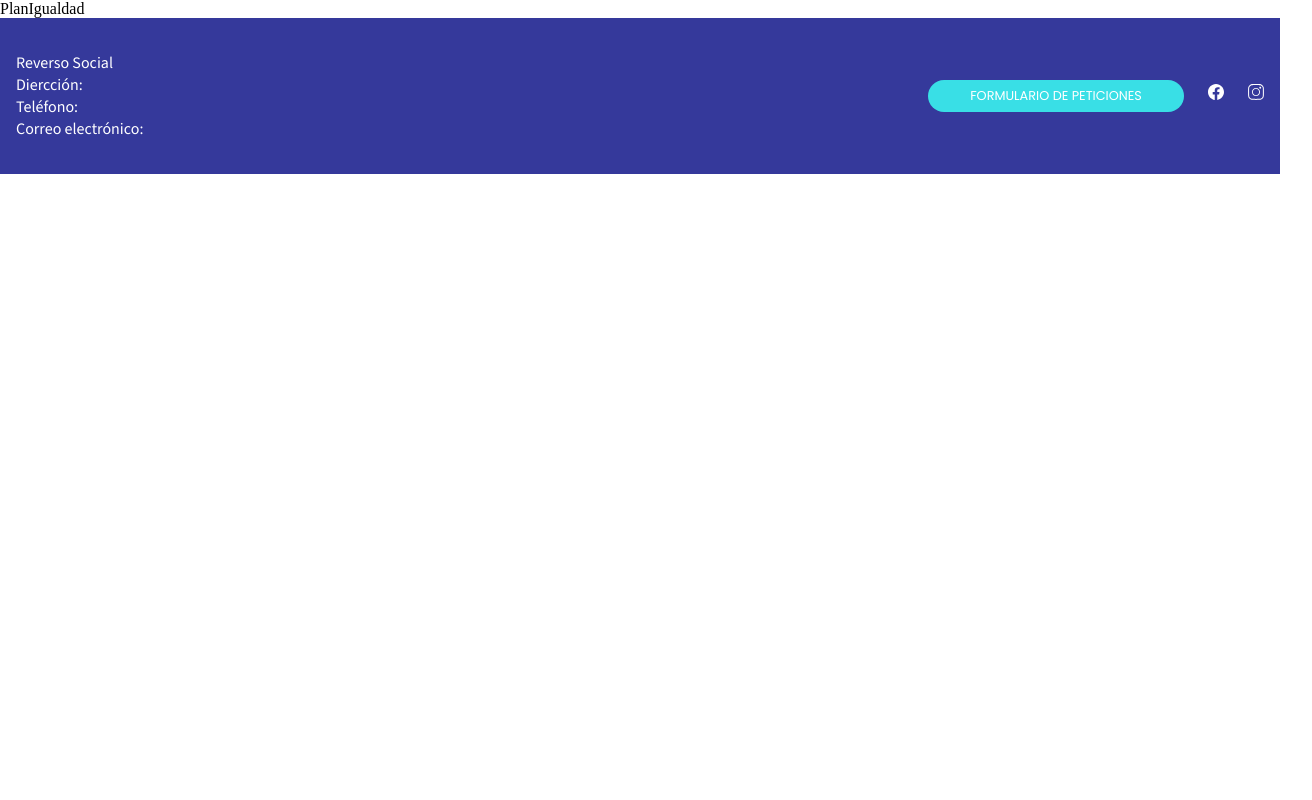
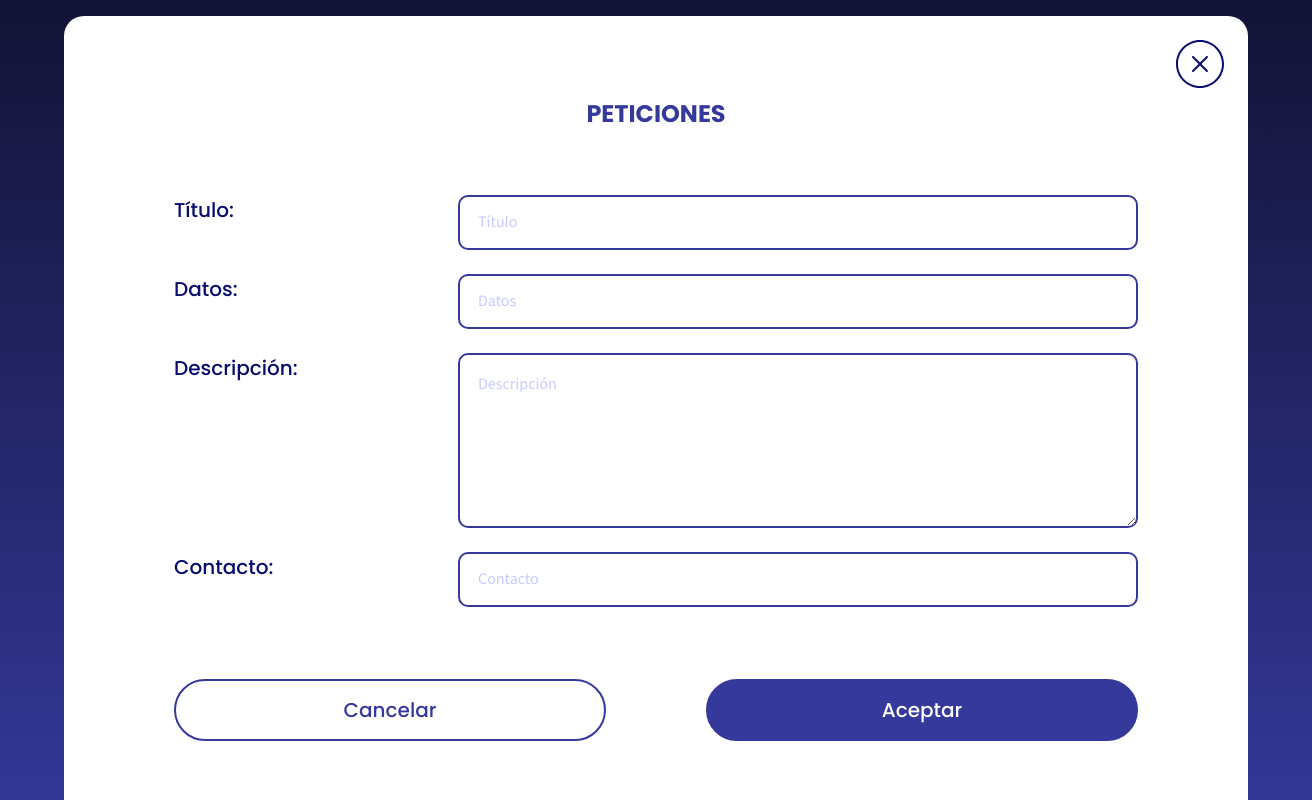
Before and after one commit to Paola077/Reverso_social_FrontEnd, a React (Vite) app: page /reverso-social in a window 1280 px wide. Shown: the top 800 px of the page, 1312 px wide, since content can reach past the window. Built offline with nearby package versions, Linux system fonts and the light colour scheme.

Commit message:
Added RequestForm, InputForm and AceptCancelButton components

```diff
--- /dev/null
+++ b/src/components/Inputs/InputForm.jsx
@@ -0,0 +1,41 @@
+import React from "react";
+import "./_InputForm.scss";
+
+export const InputForm = ({
+    title,
+    type = "text",
+    placeholder,
+    value,
+    onChange,
+    name,
+    borderColor
+}) => {
+
+    return(
+        <div className="inputBox">
+        <h4>{title}:</h4>
+        {type === "textarea" ?(
+            <textarea
+            className="inputForm textarea"
+            placeholder={placeholder}
+            value={value}
+            onChange={onChange}
+            rows={9}
+            name={name}
+            style={{ borderColor: borderColor || "#7176f8" }}
+            />
+        ):(
+            <input
+            className="inputForm"
+            type={type}
+            placeholder={placeholder}
+            value={value}
+            onChange={onChange}
+            name={name}
+            style={{borderColor: borderColor || "#7176f8"}}
+            />
+        )}
+        </div>
+
+    )
+}
--- /dev/null
+++ b/src/components/Inputs/_InputForm.scss
@@ -0,0 +1,36 @@
+@import "../../scss/Variables.scss";
+
+.inputBox{
+    display: flex;
+    justify-content: space-between;
+    width: 60.25rem;
+    margin: auto;
+
+    h4{
+        font-family: $font-family-title;
+        font-size: $font-size-h5;
+        font-weight: $font-weight-semibold;
+        color: $dark;
+    }
+
+    .inputForm{
+        width: 40rem;
+        padding: 1.125rem ;
+        background-color: white;
+        border-radius: 0.625rem;
+        margin-bottom: 1.5rem;
+        border: 0.15rem solid;
+
+
+        &::placeholder {
+            color:$lightLila ;
+            opacity: 0.75;
+            font-family: $font-family-text;
+            font-size: $font-size-h6;
+        }
+
+        &:focus::placeholder {
+            opacity: 1;
+        }
+    }
+}
--- /dev/null
+++ b/src/components/buttons/aceptCancelComponent/AceptCancelButton.jsx
@@ -0,0 +1,15 @@
+import React from "react";
+import "./_AceptCancelButton.scss"
+
+export const AceptCancelButton = ({textButton, onClick, backgroundColor, border, color, type})=>{
+
+    return(
+        <button className="aceptCancel"
+        style={{backgroundColor: backgroundColor, border: border, color:color}}
+        onClick={onClick}
+        type={type}
+        >
+            {textButton}
+        </button>
+    )
+}
--- /dev/null
+++ b/src/components/buttons/aceptCancelComponent/_AceptCancelButton.scss
@@ -0,0 +1,16 @@
+@import "../../../scss/Variables.scss";
+
+.aceptCancel{
+    width: 27rem;
+    height: 3.9rem;
+    border-radius: 5rem;
+    font-family:$font-family-title;
+    font-size: $font-size-h5;
+    font-weight: $font-weight-semibold;
+    cursor: pointer;
+    transition: .3s;
+
+    &:hover{
+        transform: scale(0.97);
+    }
+}
--- a/src/components/buttons/requestButton/_RequestsButton.scss
+++ b/src/components/buttons/requestButton/_RequestsButton.scss
@@ -1,4 +1,4 @@
-@import "../../../scss/_Variables.scss";
+@import "../../../scss/Variables.scss";
 
 .requestButton{
     background-color: $turquose;
--- a/src/components/footer/_Footer.scss
+++ b/src/components/footer/_Footer.scss
@@ -1,4 +1,4 @@
-@import "../../scss/_Variables.scss";
+@import "../../scss/Variables.scss";
 
 
 footer{
--- /dev/null
+++ b/src/components/forms/RequestForm/RequestForm.jsx
@@ -0,0 +1,88 @@
+import React, { useState } from "react";
+import "./_RequestForm.scss"
+import { InputForm } from "../../Inputs/InputForm";
+import { AceptCancelButton } from "../../buttons/aceptCancelComponent/AceptCancelButton";
+
+export const RequestForm = ({text})=>{
+const [FormData, setFormData] = useState ({
+    title:"",
+    data:"",
+    description:"",
+    contact:""
+})
+
+const handleChange = (e) =>{
+    setFormData({...formData, [e.target.name]: e.target.vale})
+
+    // const handeSubmit = (e) => {
+        //e.preventDefault()
+    // }
+};
+    return(
+        <div className="formBackground">
+            <form onSubmit="">
+                <div className="formBox">
+                    <button className="buttonExit">
+                    <img src="src/components/forms/RequestForm/Exit.svg" alt="Cerrar formulario" />
+                    </button>
+
+                    <h2 className="requestTitle">{text}</h2>
+
+                    <InputForm
+                    title={"Título"}
+                    type={"text"}
+                    placeholder={"Título"}
+                    value={FormData.name}
+                    onChange={handleChange}
+                    name={"title"}
+                    borderColor={"#35399b"}
+                    />
+                    <InputForm
+                    title={"Datos"}
+                    type={"text"}
+                    placeholder={"Datos"}
+                    value={FormData.name}
+                    onChange={handleChange}
+                    name={"data"}
+                    borderColor={"#35399b"}
+                    />
+                    <InputForm
+                    title={"Descripción"}
+                    type={"textarea"}
+                    placeholder={"Descripción"}
+                    value={FormData.name}
+                    onChange={handleChange}
+                    name={"description"}
+                    borderColor={"#35399b"}
+                    />
+                    <InputForm
+                    title={"Contacto"}
+                    type={"text"}
+                    placeholder={"Contacto"}
+                    value={FormData.name}
+                    onChange={handleChange}
+                    name={"contact"}
+                    borderColor={"#35399b"}
+                    />
+
+                    <div className="buttonBox">
+                        <AceptCancelButton
+                        textButton={"Cancelar"}
+                        backgroundColor={"white"}
+                        border={"0.15rem solid #35399b"}
+                        color={"#35399b"}
+                        onClick={() => setFormData({ title: "", data: "", description: "", contact: "" })}
+                        />
+                        <AceptCancelButton
+                        textButton={"Aceptar"}
+                        backgroundColor={"#35399b"}
+                        border={"0.15rem solid #35399b"}
+                        color={"white"}
+                        type={"submit"}
+                        />
+                    </div>
+                </div>
+            </form>
+        </div>
+    )
+}
--- /dev/null
+++ b/src/components/forms/RequestForm/_RequestForm.scss
@@ -0,0 +1,51 @@
+@import "../../../scss/Variables.scss";
+
+.formBackground{
+    width: 100vw;
+    min-height: 100vh;
+    background: linear-gradient( #121335, $purple);
+    display: flex;
+    justify-content: center;
+    align-items: center;
+    padding: 1rem;
+
+
+
+    .formBox{
+        width: 74rem;
+        padding: 5rem 0;
+        background-color: white;
+        margin: auto;
+        border-radius: 1.25rem;
+        position: relative;
+
+        .buttonExit{
+            background-color: transparent;
+            border: none;
+            position: absolute;
+            top: 1.5rem;
+            right: 1.5rem;
+
+            img{
+                width: 3rem;
+            }
+        }
+        .requestTitle{
+            text-align: center;
+            font-family: $font-family-title;
+            font-size: $font-size-h4;
+            font-weight: $font-weight-bold;
+            padding-bottom: 4rem;
+            color: $purple;
+        }
+
+        .buttonBox{
+            padding-top: 3rem;
+            width: 60.25rem;
+            margin: auto;
+            display: flex;
+            justify-content: space-between;
+        }
+
+    }
+}
--- a/src/layout/layout.jsx
+++ b/src/layout/layout.jsx
@@ -1,11 +1,16 @@
 import { Outlet } from "react-router-dom";
+import { Footer } from "../components/footer/Footer";
 
 const Layout = () => {
   return (
-    <main>
-      <Outlet />
+    <div>
+      <main>
+        <Outlet />
 
-    </main>
+      </main>
+      <Footer />
+    </div>
+
   );
 };
 
--- a/src/pages/PlanIgualdad.jsx
+++ b/src/pages/PlanIgualdad.jsx
@@ -1,10 +1,15 @@
 import React from "react";
-import { Footer } from "../components/footer/Footer";
+import { RequestForm } from "../components/forms/RequestForm/RequestForm";
 
 
-export default function PlanIgualdad() {
-  return <div>PlanIgualdad
 
-      <Footer/>
-  </div>;
+function PlanIgualdad() {
+  return (
+    <div>
+      <RequestForm
+      text="PETICIONES"/>
+    </div>
+  )
 }
+
+export default PlanIgualdad;
```
Also changed, not shown: src/components/forms/RequestForm/Exit.svg (added), src/scss/Variables.scss (renamed from src/scss/_Variables.scss).
